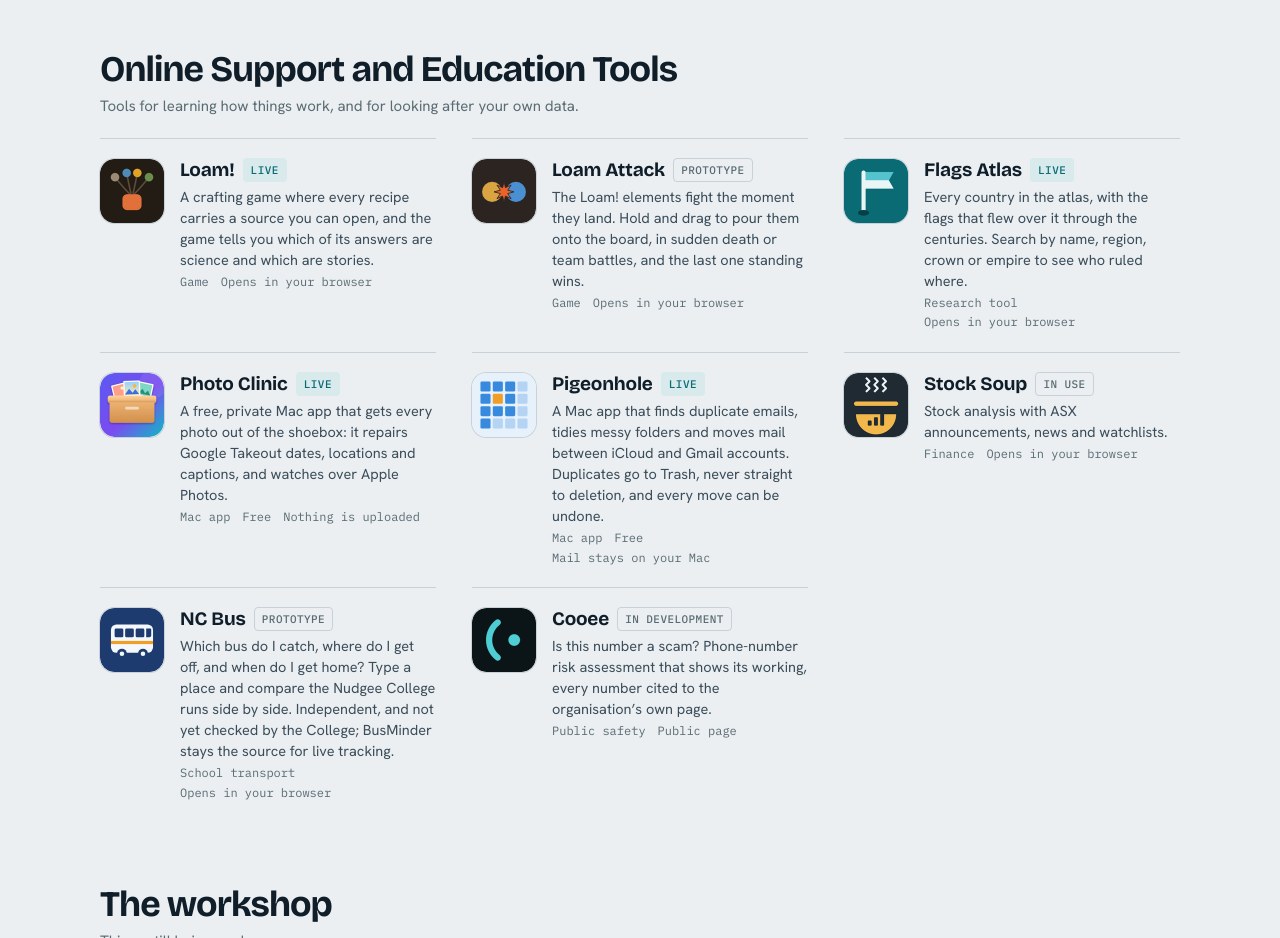
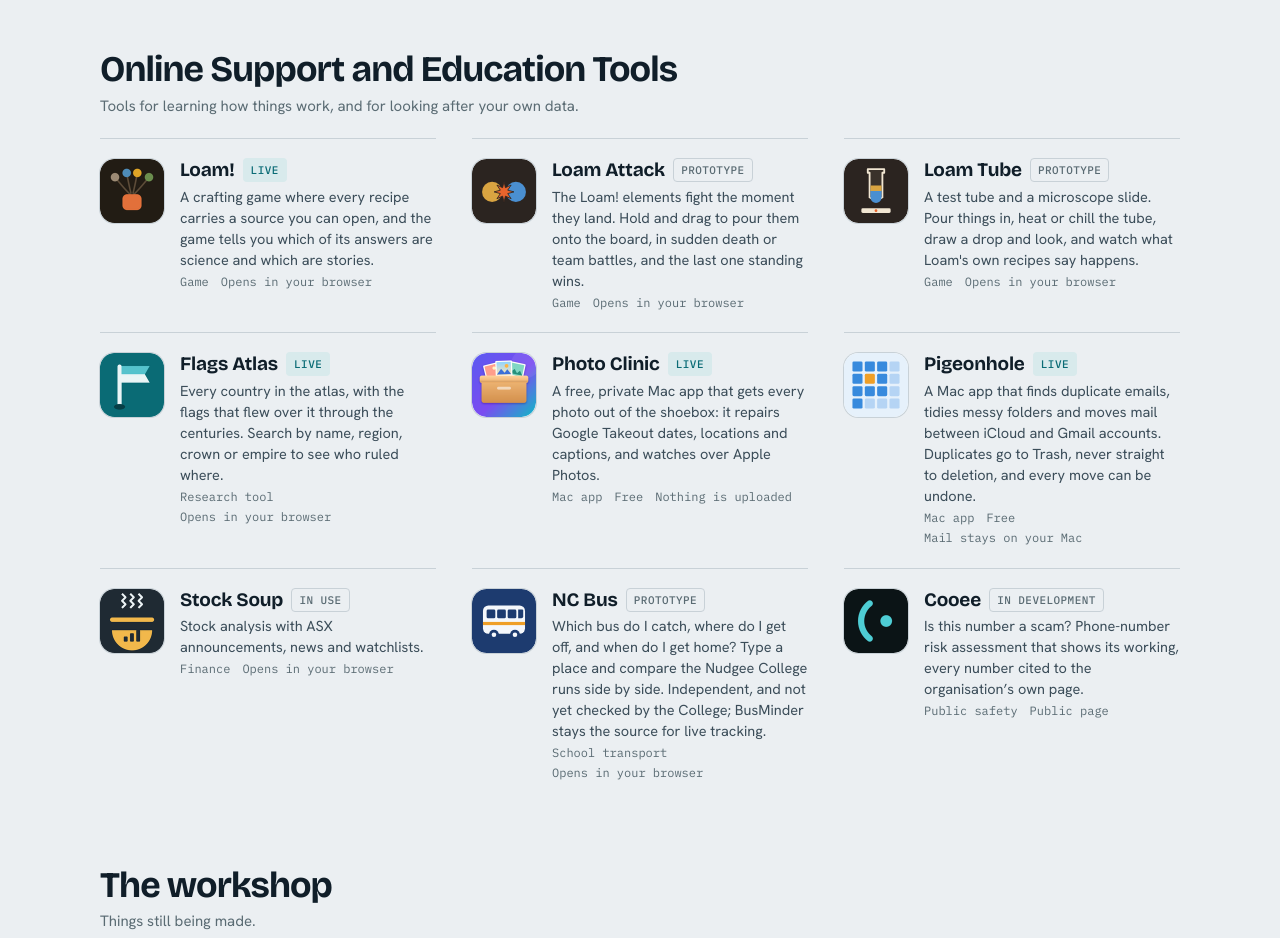
Before and after one commit to daviddef/Defranceski-Home, a plain HTML site: page index.html in a window 1280 px wide. Shown: the part 3180-4118 px from the top of the page. Drawn offline with nearby package versions, Linux system fonts and the light colour scheme.

Commit message:
Home: Loam Tube (the Loam! test tube and microscope game, live at daviddef.github.io/Loam/prototype/tube.html) joins Online Support and Education Tools, tagged Prototype, with a placeholder icon
Co-Authored-By: Claude Sonnet 5.5 <noreply@anthropic.com>

```diff
--- a/index.html
+++ b/index.html
@@ -741,6 +741,11 @@ footer a { color: var(--ink-2); }
           <h3>Loam Attack <span class="tag">Prototype</span></h3>
           <p>The Loam! elements fight the moment they land. Hold and drag to pour them onto the board, in sudden death or team battles, and the last one standing wins.</p>
           <span class="meta"><span>Game</span><span>Opens in your browser</span></span></a></li>
+        <li class="app"><a href="https://daviddef.github.io/Loam/prototype/tube.html" rel="noopener">
+          <img src="img/icons/loamtube.svg" alt="" width="64" height="64">
+          <h3>Loam Tube <span class="tag">Prototype</span></h3>
+          <p>A test tube and a microscope slide. Pour things in, heat or chill the tube, draw a drop and look, and watch what Loam's own recipes say happens.</p>
+          <span class="meta"><span>Game</span><span>Opens in your browser</span></span></a></li>
         <li class="app"><a href="https://recordatlas.org/flags/" rel="noopener">
           <img src="img/icons/flags.png" alt="" width="64" height="64">
           <h3>Flags Atlas <span class="tag live">Live</span></h3>
```
Also changed, not shown: img/icons/loamtube.svg (added).
